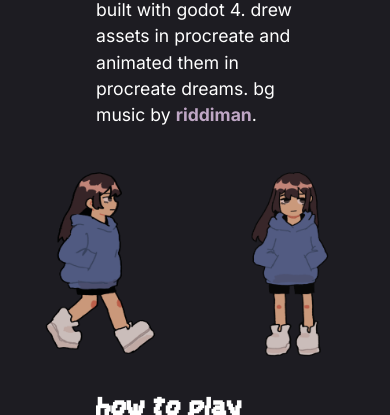
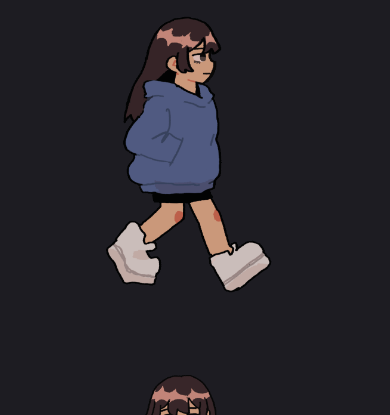
Before and after one commit to cnnmon/university, a Next.js app: page / in a window 390 px wide. Shown: the part 895-1310 px from the top of the page. Built offline with nearby package versions, Linux system fonts and the light colour scheme.

Commit message:
responsiveness

```diff
--- a/src/app/page.tsx
+++ b/src/app/page.tsx
@@ -2,7 +2,7 @@ import Image from 'next/image'
 
 export default function Home() {
   return (
-    <main className="flex min-h-screen flex-col pt-32 px-24 gap-5">
+    <main className="flex min-h-screen flex-col p-8 gap-5 md:pt-32 md:px-16">
       <div className="text-center items-center flex flex-col">
         <Image src="/twinkle.gif" width={100} height={200} alt="art of desk" />
         <h1 className="wave">
@@ -26,7 +26,7 @@ export default function Home() {
           <br /><br />
           built with godot 4. drew assets in procreate and animated them in procreate dreams. bg music by <a href="https://www.youtube.com/watch?v=Gcm6gpuxlfY" target="_blank">riddiman</a>.
         </p>
-        <div className="flex justify-center">
+        <div className="md:justify-center md:flex">
           <Image src="/walk.gif" width={300} height={200} alt="character walk animation" />
           <Image src="/idle.gif" width={300} height={200} alt="character idle animation" />
         </div>
```
